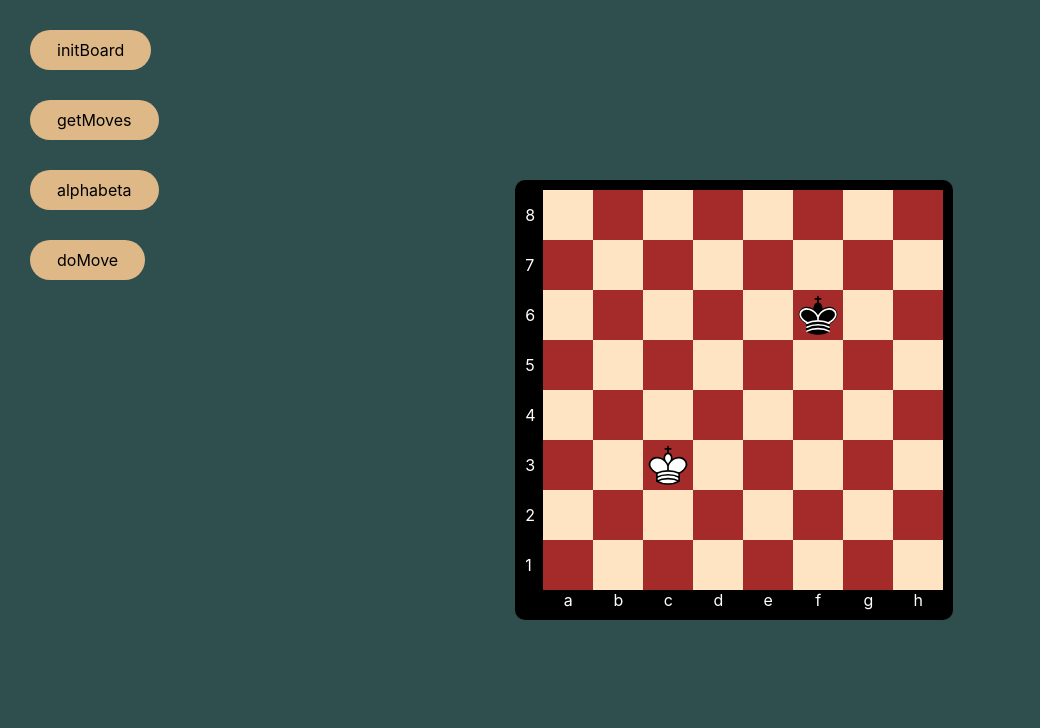
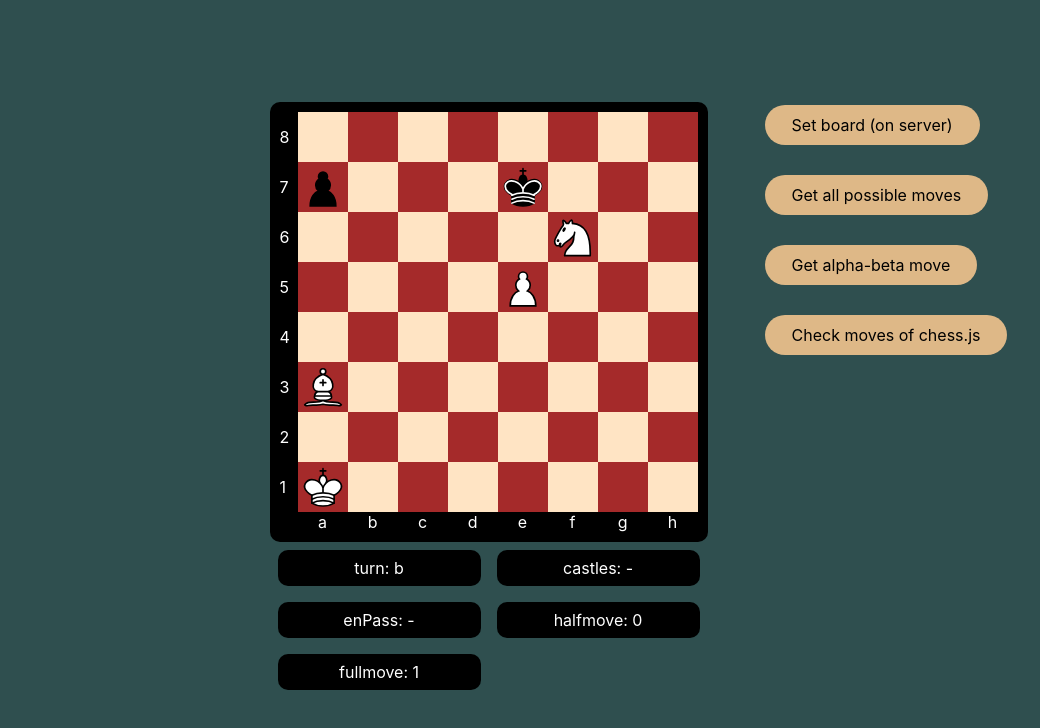
Before and after one commit to samchamani/king-of-the-hill-ai, a React (Create React App) app: page / in a window 1280 px wide. Shown: the top 728 px of the page, without its empty margins (0-1040 px from the left). Built offline with nearby package versions, Linux system fonts and the light colour scheme.

Commit message:
more info plus iterative deepening

```diff
--- a/package.json
+++ b/package.json
@@ -8,6 +8,7 @@
     "@testing-library/user-event": "^13.5.0",
     "@types/jest": "^27.5.0",
     "@types/node": "^17.0.31",
+    "chess.js": "^0.13.3",
     "react": "^18.1.0",
     "react-dom": "^18.1.0",
     "react-scripts": "^2.1.3",
@@ -47,6 +48,7 @@
     "@babel/preset-typescript": "^7.16.7",
     "@babel/runtime": "^7.17.9",
     "@tsconfig/recommended": "^1.0.1",
+    "@types/chess.js": "^0.13.2",
     "@types/react": "^18.0.8",
     "@types/react-dom": "^18.0.3",
     "ts-node": "^10.7.0"
--- a/src/API.ts
+++ b/src/API.ts
@@ -1,11 +1,21 @@
 export class API {
+  controller = new AbortController();
+  signal = this.controller.signal;
+
   get = <TResponse>(url: string) => request<TResponse>(url);
   post = <TBody extends BodyInit, TResponse>(url: string, body: TBody) =>
-    request<TResponse>(url, { method: "POST", headers: { "Content-Type": "application/json" }, body });
+    request<TResponse>(url, { method: "POST", signal: this.signal, headers: { "Content-Type": "application/json" }, body });
   constructor() {}
 }
 
 async function request<TResponse>(url: string, request?: RequestInit): Promise<TResponse> {
-  const response = request ? await fetch(url, request) : await fetch(url);
-  return response.json();
+  const response = request
+    ? await fetch(url, request)
+        .then((response) => response.json())
+        .catch((err) => console.log("Think time is up!"))
+    : await fetch(url)
+        .then((response) => response.json())
+        .catch((err) => console.log("Think time is up!"));
+
+  return response;
 }
--- a/src/App.tsx
+++ b/src/App.tsx
@@ -1,99 +1,115 @@
 import * as React from "react";
-import { Board, parseFEN } from "./View/Board";
+import { Board } from "./View/Board";
 import { API } from "./API";
+import { Chess } from "chess.js";
 
 /**
  * API of python chess engine
  */
-const api = new API();
+let api = new API();
+
+export type initResp = {
+  board: string;
+};
+
+export type alphaBetaResp = {
+  move: string;
+  value: number;
+  depth: number;
+};
 
 /**
  * WebSocket of game server
  */
 // const ws = new WebSocket("")
-const PlaceHolderIncomingFEN = "8/8/5k2/8/8/2K5/8/8 w - - 0 1";
+const PlaceHolderIncomingFEN = "8/p3k3/5N2/4P3/8/B7/8/K7 b - - 0 1";
 
 const initBoard = "initBoard";
-const getMoves = "getMoves";
-const doMove = "doMove";
-const alphabeta = "alphabeta";
 
 function App() {
   const [board, setBoard] = React.useState(PlaceHolderIncomingFEN);
+  const nextBestMove = React.useRef({});
 
-  //TODO
-  async function setNextBoard(action: string) {
-    const url = "http://127.0.0.1:5000/" + action;
-    switch (action) {
-      case initBoard:
-        console.log(
-          await api.post(
-            url,
+  async function initBoard() {
+    const resp = await api.post(
+      "http://127.0.0.1:5000/initBoard",
       JSON.stringify({
         FEN: board,
       })
-          )
     );
-        break;
-      case doMove:
-        console.log(
-          await api.post(
-            url,
+    console.log(resp);
+    if (resp && isInitResp(resp)) setBoard(resp.board);
+  }
+
+  async function getMoves() {
+    console.log(await api.get("http://127.0.0.1:5000/getMoves"));
+  }
+
+  async function alphaBeta(seconds: number) {
+    let depth = 1;
+    let alpha = -10000;
+    let beta = 10000;
+    const end = Date.now() + seconds * 1000;
+    console.log("...Looking for good moves...");
+    let timeout = setTimer(seconds);
+    while (Date.now() < end - 500) {
+      const resp = await api.post(
+        "http://127.0.0.1:5000/alphabeta",
         JSON.stringify({
-              FEN: board,
+          depth: depth,
+          alpha: alpha,
+          beta: beta,
+          stopTime: end,
         })
-          )
       );
-        break;
-      case getMoves:
-        console.log(await api.get(url));
-        break;
-      case alphabeta:
-        console.log(await api.get(url));
-        break;
+      if (resp && isAlphaBetaResp(resp)) {
+        nextBestMove.current = resp;
+        console.log(nextBestMove.current);
       }
-    setBoard(board);
+      depth += 1;
+    }
+    clearTimeout(timeout);
+    console.log("Done");
+  }
+
+  function getChessJSMoves() {
+    console.log(new Chess(PlaceHolderIncomingFEN).moves());
+  }
+
+  function setTimer(seconds: number) {
+    return setTimeout(() => {
+      api.controller.abort();
+      api = new API();
+    }, seconds * 1000);
   }
 
   return (
-    <>
+    <div className="chess-ui">
+      <Board board={board} />
       <div>
-        <div
-          className="button"
-          onClick={async () => {
-            setNextBoard(initBoard);
-          }}
-        >
-          {initBoard}
+        <div className="button" onClick={async () => initBoard()}>
+          {"Set board (on server)"}
         </div>
-        <div
-          className="button"
-          onClick={async () => {
-            setNextBoard(getMoves);
-          }}
-        >
-          {getMoves}
+        <div className="button" onClick={async () => getMoves()}>
+          {"Get all possible moves"}
         </div>
-        <div
-          className="button"
-          onClick={async () => {
-            setNextBoard(alphabeta);
-          }}
-        >
-          {alphabeta}
+        <div className="button" onClick={async () => alphaBeta(10)}>
+          {"Get alpha-beta move"}
         </div>
-        <div
-          className="button"
-          onClick={async () => {
-            setNextBoard(doMove);
-          }}
-        >
-          {doMove}
+        <div className="button" onClick={() => getChessJSMoves()}>
+          {"Check moves of chess.js"}
         </div>
       </div>
-      <Board board={board} />
-    </>
+    </div>
   );
 }
 
 export default App;
+
+function isInitResp(resp: any): resp is initResp {
+  return "board" in resp;
+}
+
+function isAlphaBetaResp(resp: any): resp is alphaBetaResp {
+  return "move" in resp && "value" in resp && "depth" in resp;
+}
--- a/src/View/Board.css
+++ b/src/View/Board.css
@@ -1,3 +1,8 @@
+.game-state {
+  position: relative;
+  padding: 27px;
+}
+
 .chess-board-and-figures {
   width: fit-content;
   padding: 10px;
@@ -42,10 +47,23 @@
   display: inline-flex;
 }
 
-.chess-field.white{
+.chess-field.white {
   background-color: bisque;
 }
 
 .chess-field.black {
   background-color: brown;
 }
+
+.state-data-container {
+  display: grid;
+  grid-template-columns: 50% 50%;
+}
+.state-data {
+  background: black;
+  color: white;
+  padding: 8px;
+  border-radius: 10px;
+  margin: 8px;
+  text-align: center;
+}
--- a/src/View/Board.tsx
+++ b/src/View/Board.tsx
@@ -14,6 +14,20 @@ export interface BoardProps {
 }
 
 export const Board = (props: BoardProps) => {
+  const splittedFEN = props.board.split(/\s+/);
+
+  const fenBoard = splittedFEN[0];
+  const board: figType[][] = [];
+  const fenRows = fenBoard.split("/");
+  for (const row of fenRows) {
+    let rowContent: figType[] = [];
+    const cells = [...row];
+    cells.forEach((cell) => {
+      /\d/.test(cell) ? (rowContent = [...rowContent, ...new Array(parseInt(cell)).fill("")]) : rowContent.push(cell as figType);
+    });
+    board.push(rowContent);
+  }
+
   const rows = [];
   for (let i = 8; i >= 1; i--) {
     rows.push(<BoardRow key={`row-${i}`} rowNumber={i} isWhiteLeft={i % 2 === 0} />);
@@ -28,27 +42,21 @@ export const Board = (props: BoardProps) => {
     );
   }
   return (
-    <div className="chess-board-and-figures">
-      <div className="chess-board">
-        {rows}
-        <div className="chess-board-col-letters">{colLetters}</div>
+    <div className="game-state">
+      <div className="chess-board-and-figures">
+        <div className="chess-board">
+          {rows}
+          <div className="chess-board-col-letters">{colLetters}</div>
+        </div>
+        <Figures board={board} />
       </div>
-      <Figures board={parseFEN(props.board)} />
+      <div className="state-data-container">
+        <div className="state-data">{`turn: ${splittedFEN[1]}`}</div>
+        <div className="state-data">{`castles: ${splittedFEN[2]}`}</div>
+        <div className="state-data">{`enPass: ${splittedFEN[3]}`}</div>
+        <div className="state-data">{`halfmove: ${splittedFEN[4]}`}</div>
+        <div className="state-data">{`fullmove: ${splittedFEN[5]}`}</div>
+      </div>
     </div>
   );
 };
-
-export function parseFEN(fen: string): figType[][] {
-  const boardFen = fen.split(/\s+/)[0];
-  const rows = boardFen.split("/");
-  const board: figType[][] = [];
-  for (const row of rows) {
-    let rowContent: figType[] = [];
-    const cells = [...row];
-    cells.forEach((cell) => {
-      /\d/.test(cell) ? (rowContent = [...rowContent, ...new Array(parseInt(cell)).fill("")]) : rowContent.push(cell as figType);
-    });
-    board.push(rowContent);
-  }
-  return board;
-}
--- a/src/index.css
+++ b/src/index.css
@@ -22,6 +22,12 @@ body,
 
 #root {
   display: flex;
+  justify-content: center;
+  align-items: center;
+}
+
+.chess-ui {
+  display: flex;
 }
 
 .button {
```
Also changed, not shown: 2 other files (tests, documents, lock files or other folders). Lines whose indentation alone changed are shown as unchanged.
